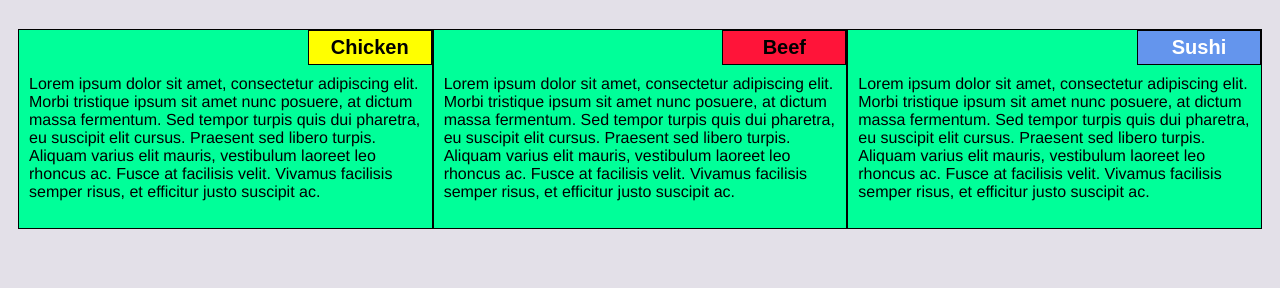
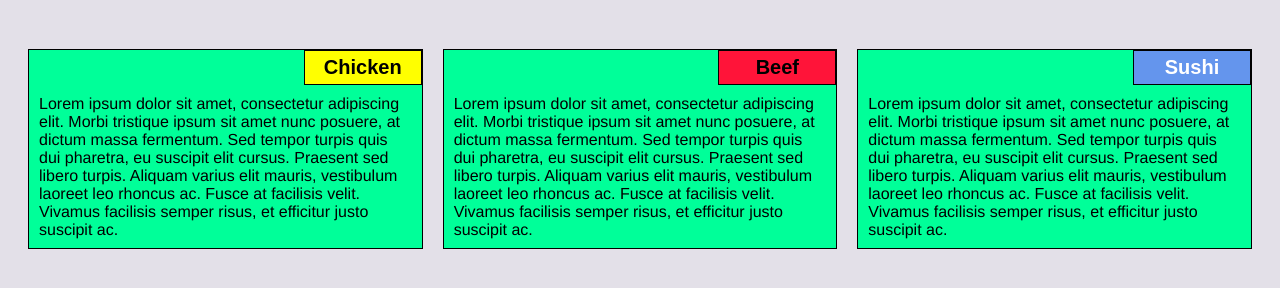
Before and after one commit to paraskumar2410/coursera, a plain HTML site: page module-2-solution/index.html in a window 1280 px wide. Shown: the part 62-350 px from the top of the page. Drawn offline with Linux system fonts and the light colour scheme.

Commit message:
Update styles.css

```diff
--- a/module-2-solution/css/styles.css
+++ b/module-2-solution/css/styles.css
@@ -87,7 +87,7 @@ section {
 	width: 100%;
 }
 
-.row  box {
+.box {
 	border: none;
 	margin-left: auto;
 	margin-right: auto;
```
